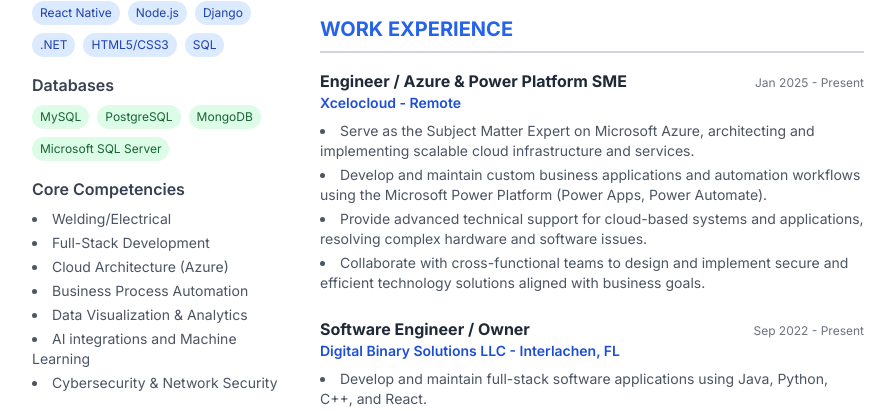
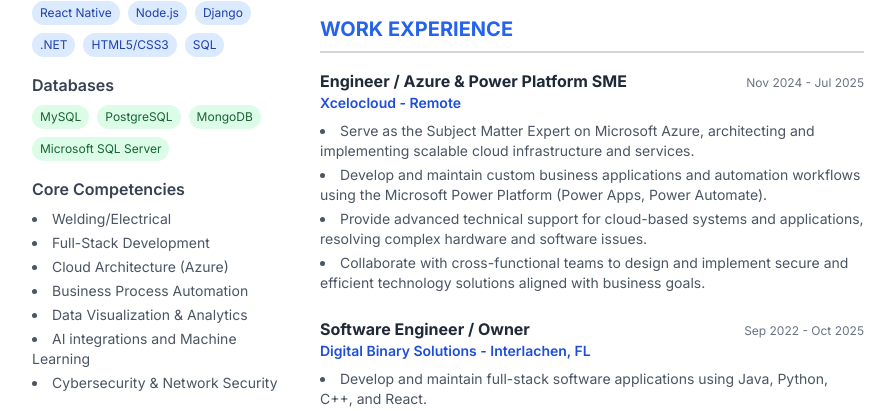
Before and after one commit to njs33487/resume, a plain HTML site: page index.html in a window 1280 px wide. Shown: the part 529-940 px from the top of the page, without its empty margins (192-1087 px from the left). Drawn offline with nearby package versions, Linux system fonts and the light colour scheme.

Commit message:
Update job dates and company name in index.html

```diff
--- a/index.html
+++ b/index.html
@@ -152,7 +152,7 @@
                         <div class="text-sm">
                             <div class="flex justify-between items-baseline">
                                 <h3 class="font-bold text-base text-gray-800">Engineer / Azure & Power Platform SME</h3>
-                                <p class="text-xs text-gray-500">Jan 2025 - Present</p>
+                                <p class="text-xs text-gray-500"> Nov 2024 - Jul 2025 </p>
                             </div>
                             <p class="font-semibold text-blue-700">Xcelocloud - Remote</p>
                             <ul class="list-disc list-inside mt-2 space-y-1 text-gray-600">
@@ -166,9 +166,9 @@
                         <div class="text-sm">
                              <div class="flex justify-between items-baseline">
                                 <h3 class="font-bold text-base text-gray-800">Software Engineer / Owner</h3>
-                                <p class="text-xs text-gray-500">Sep 2022 - Present</p>
+                                <p class="text-xs text-gray-500">Sep 2022 - Oct 2025 </p>
                             </div>
-                            <p class="font-semibold text-blue-700">Digital Binary Solutions LLC - Interlachen, FL</p>
+                            <p class="font-semibold text-blue-700">Digital Binary Solutions - Interlachen, FL</p>
                             <ul class="list-disc list-inside mt-2 space-y-1 text-gray-600">
                                 <li>Develop and maintain full-stack software applications using Java, Python, C++, and React.</li>
                                 <li>Create interactive data dashboards and reports for clients using Power BI, enabling key business insights.</li>
```
